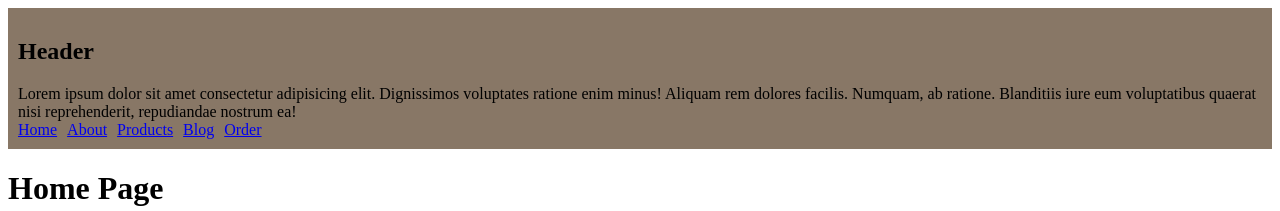
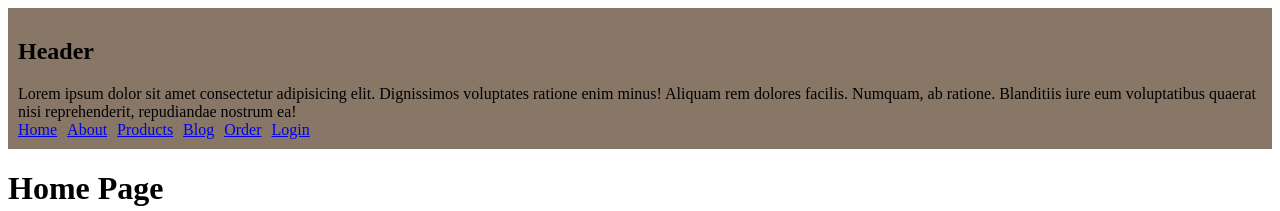
Before and after one commit to Nicolai800/NextLessons, a Next.js app: page / in a window 1280 px wide. Shown: the top 211 px of the page. Built offline with nearby package versions, Linux system fonts and the light colour scheme.

Commit message:
22 - Templates

```diff
--- a/src/app/(auth)/layout.tsx
+++ b/src/app/(auth)/layout.tsx
@@ -2,6 +2,8 @@
 import Link from "next/link";
 import { usePathname } from "next/navigation";
 import "./styles.css";
+import { useState } from "react";
+
 const navLinks = [
   { name: "Register", href: "/register" },
   { name: "Login", href: "/login" },
@@ -14,9 +16,13 @@ export default function AuthLayout({
   children: React.ReactNode;
 }) {
   const pathname = usePathname();
+  const [input, setInput] = useState("");
 
   return (
     <div>
+      <div>
+        <input value={input} onChange={e => setInput(e.target.value)}/>
+      </div>
       {navLinks.map((link) => {
         const isActive = pathname.startsWith(link.href);
 
--- a/src/components/header/page.jsx
+++ b/src/components/header/page.jsx
@@ -17,6 +17,7 @@ export default function HeaderComponent() {
         <Link href="/products">Products</Link>
         <Link href="/blog">Blog</Link>
         <Link href="/order-product">Order</Link>
+        <Link href="/login">Login</Link>
       </div>
     </div>
   );
```
